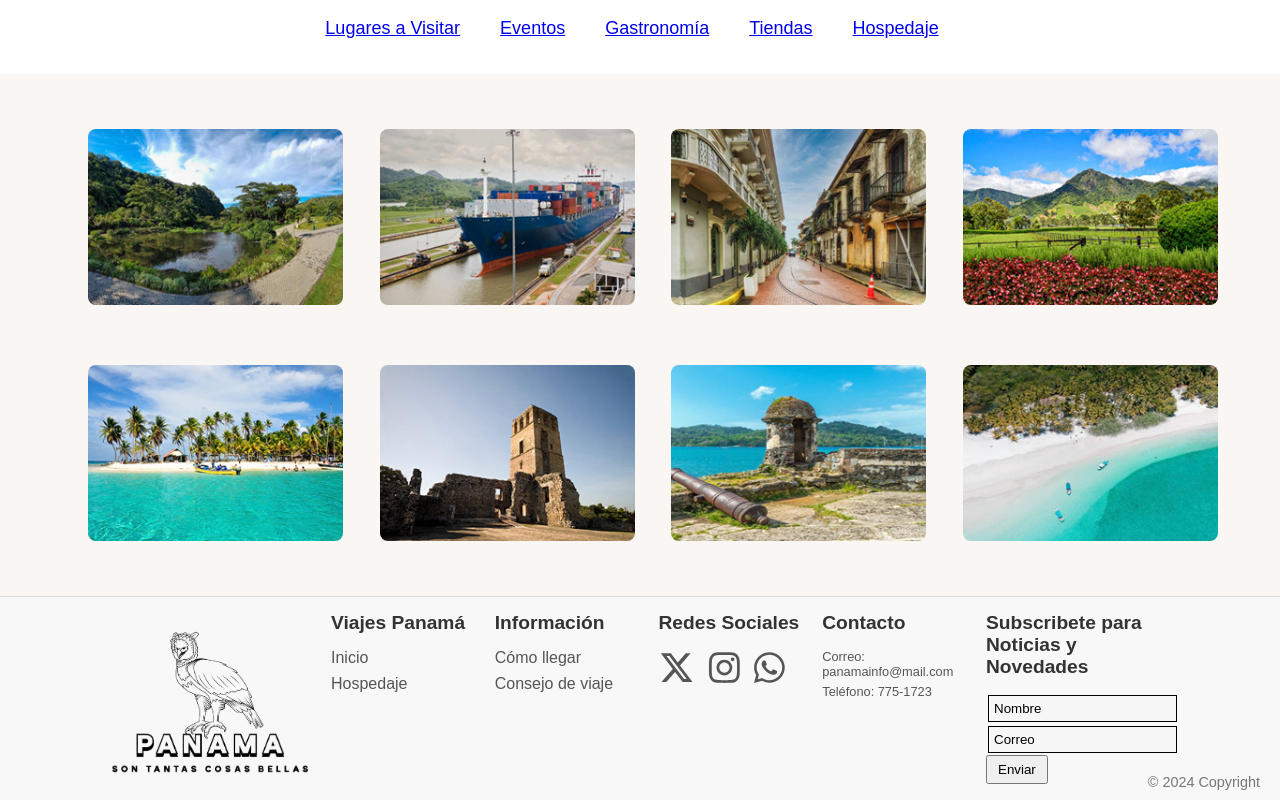
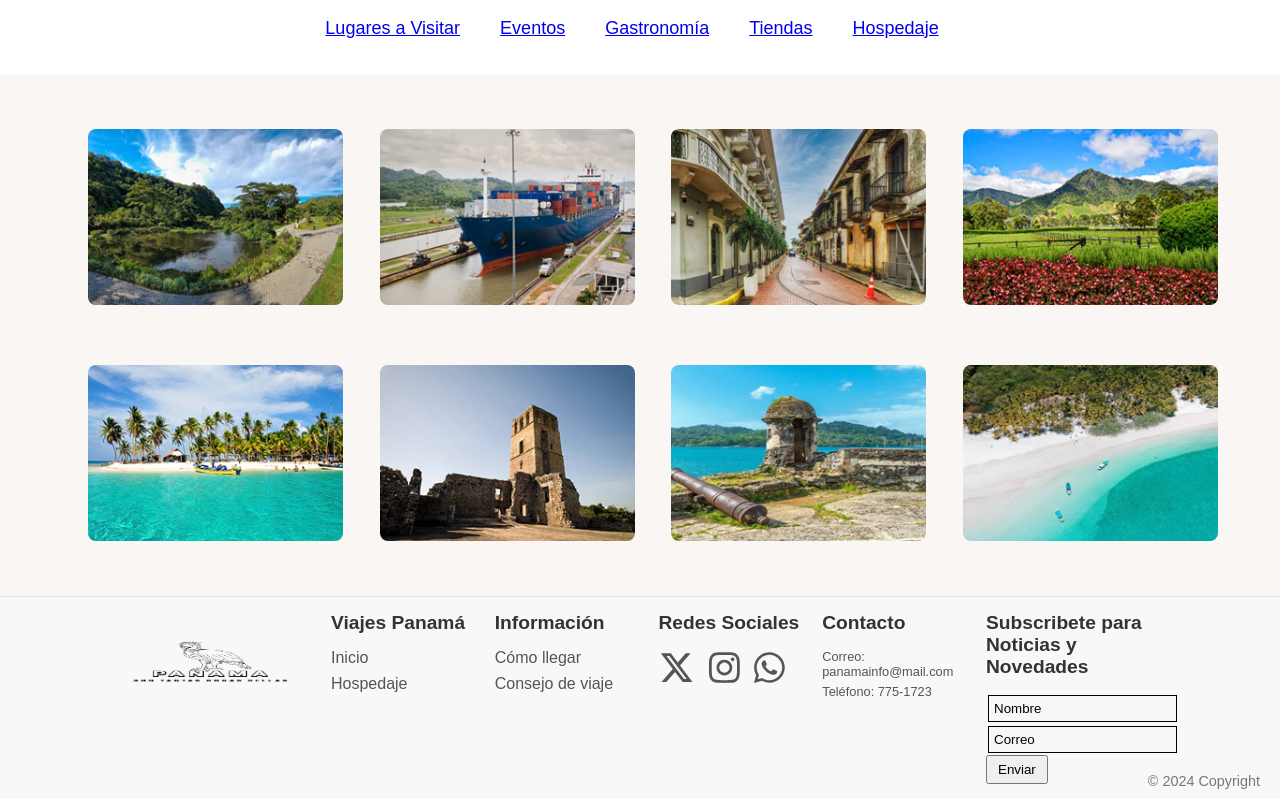
Before and after one commit to EdgarDaza/TurismoWeb, a React (Vite) app: page /Lugares_a_visitar in a window 1280 px wide. Shown: the part 257-1057 px from the top of the page. Built offline with nearby package versions, Linux system fonts and the light colour scheme; some icons are missing.

Commit message:
Cambio en css home

```diff
--- a/src/Pages/home.css
+++ b/src/Pages/home.css
@@ -1,3 +1,42 @@
-main {
-  flex: 1;
-}
+.logo {
+    height: 6em;
+    padding: 1.5em;
+    will-change: filter;
+    transition: filter 300ms;
+  }
+  .logo:hover {
+    filter: drop-shadow(0 0 2em #646cffaa);
+  }
+  .logo.react:hover {
+    filter: drop-shadow(0 0 2em #61dafbaa);
+  }
+
+  @keyframes logo-spin {
+    from {
+      transform: rotate(0deg);
+    }
+    to {
+      transform: rotate(360deg);
+    }
+  }
+
+  @media (prefers-reduced-motion: no-preference) {
+    a:nth-of-type(2) .logo {
+      animation: logo-spin infinite 20s linear;
+    }
+  }
+
+  .card {
+    padding: 2em;
+  }
+
+  .read-the-docs p{
+    color: #888;
+    text-align: center;
+    justify-content: center;
+    margin: 60px 0 10px 0;
+  }
+
+  .h1{
+    text-align: center;
+  }
```
